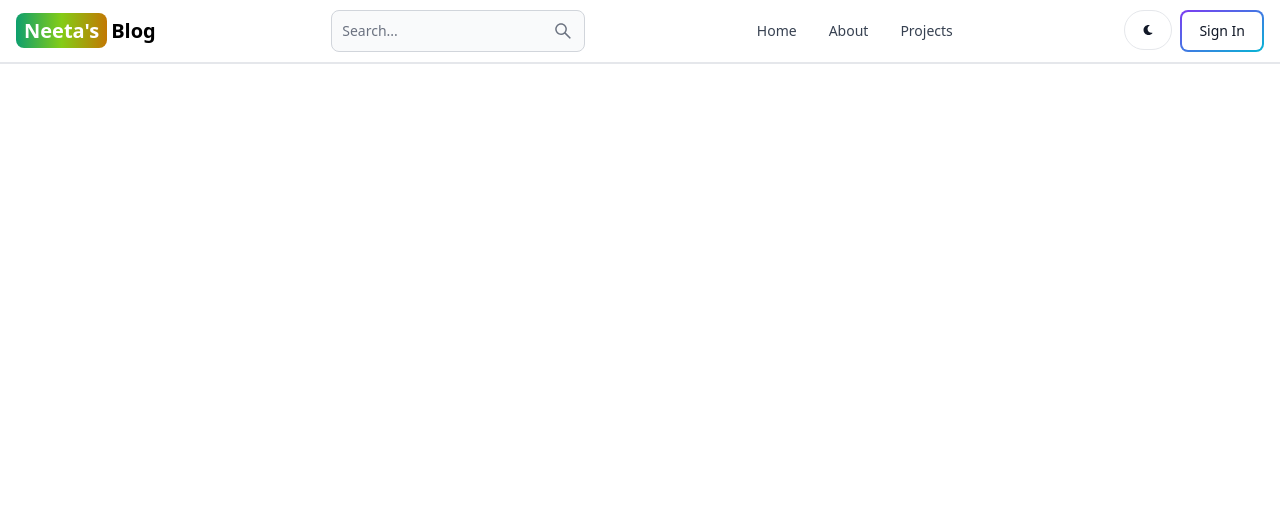
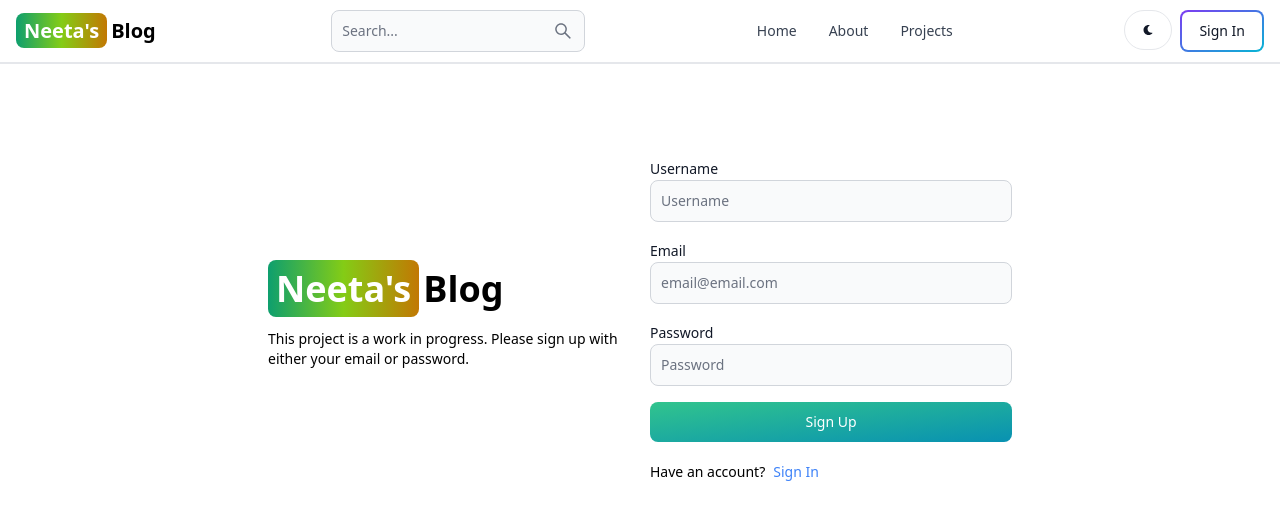
Before and after one commit to AyanJoshi/mern_blog, a React (Vite) app in the folder client/: page /sign-up in a window 1280 px wide. Shown: the top 520 px of the page. Built offline with nearby package versions, Linux system fonts and the light colour scheme.

Commit message:
Sign up page created

```diff
--- a/client/src/pages/SignUp.jsx
+++ b/client/src/pages/SignUp.jsx
@@ -1,9 +1,58 @@
 import React from 'react'
+import { Link } from 'react-router-dom';
+import { Label, TextInput, Button } from 'flowbite-react';
 
 export default function SignUp() {
   return (
     <div className='min-height-screen mt-20'>
-      <div>
+      <div className='flex p-3 max-w-3xl mx-auto flex-col md:flex-row md:items-center gap-5'>
+        <div className='flex-1'>
+        <Link to="/" className='font-bold dark:text-white text-4xl'>
+            <span className='px-2 py-1 bg-gradient-to-r from-green-500
+               via-lime-500 to-yellow-500 rounded-lg text-white'>Neeta's</span>
+            <span className='px-1'>Blog</span>
+        </Link>
+        <p className='text-sm mt-5'>
+          This project is a work in progress. Please sign up with either your email or password.
+        </p>
+        </div>
+        {/*right*/}
+        <div className='flex-1'>
+          <form className='flex flex-col gap-4'>
+            <div>
+              <Label value="Username"/>
+              <TextInput
+                type='text'
+                placeholder='Username'
+                id='username'/>
+            </div>
+            <div>
+              <Label value="Email"/>
+              <TextInput
+                type='text'
+                placeholder='email@email.com'
+                id='email'/>
+            </div>
+            <div>
+              <Label value="Password"/>
+              <TextInput
+                type='text'
+                placeholder='Password'
+                id='password'/>
+            </div>
+            <Button gradientDuoTone='greenToBlue' type="submit">
+              Sign Up
+            </Button>
+          </form>
+          <div className='flex gap-2 text-sm mt-5'>
+            <span>
+              Have an account?
+            </span>
+            <Link to='/sign-in' className='text-blue-500'>
+              Sign In
+            </Link>
+          </div>
+        </div>
 
       </div>
 
```
